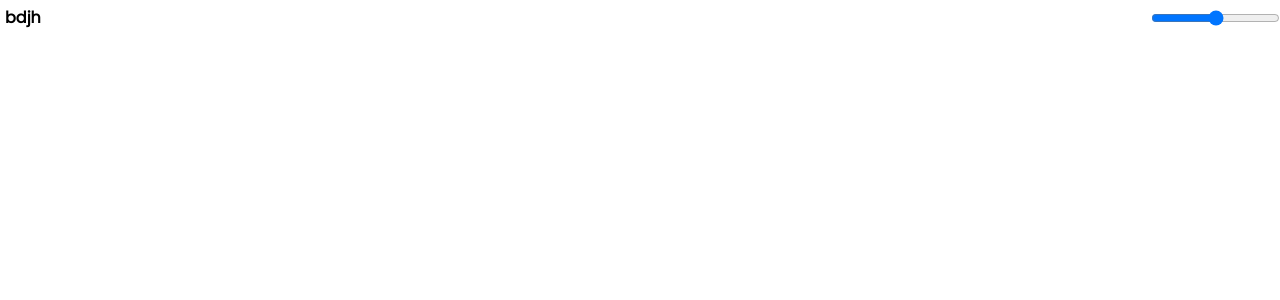
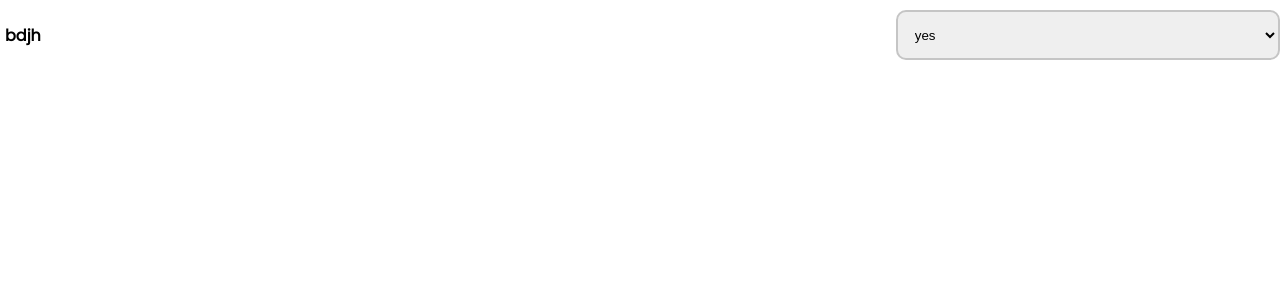
Before and after one commit to mohammad-kassem/survey-builder-frontend, a React (Create React App) app: page / in a window 1280 px wide. Shown: the top 300 px of the page. Built offline with nearby package versions, Linux system fonts and the light colour scheme.

Commit message:
feat: implementing the Dropdown component

```diff
--- a/src/App.js
+++ b/src/App.js
@@ -9,6 +9,8 @@ import Time from "./components/Time";
 import Color from "./components/Color";
 import Number from "./components/Number";
 import Range from "./components/Range";
+import Dropdown from "./components/Dropdown";
+
 
 
 
@@ -77,7 +79,7 @@ function App() {
         <Register register={register}/>
       }></Route>
       <Route path="/" element = {
-        <Range question={question} answer={answer} options={options}/>
+        <Dropdown question={question} answer={answer} options={options}/>
       }></Route>
     </Routes>
   )
--- /dev/null
+++ b/src/components/Dropdown.js
@@ -0,0 +1,24 @@
+import { useState } from "react";
+
+
+function Dropdown({question, answer, options}){
+    const [input, setInput] = useState("");
+    console.log(input);
+    return(
+    <div className="input-container">
+        <label>{question.text}</label>
+        <select id={"question" + question.id} onChange={function(e){
+                setInput(e.target.value);}}>
+        {options.map(option=>(
+            <option value={option.option}
+            >{option.option}</option>
+        ))
+        }
+        </select>
+    </div>
+
+
+    )
+}
+
+export default Dropdown;
```
